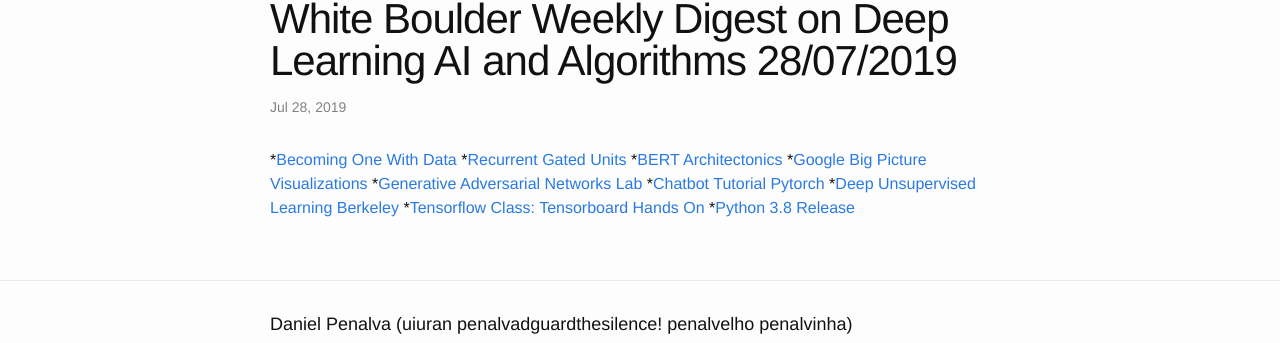
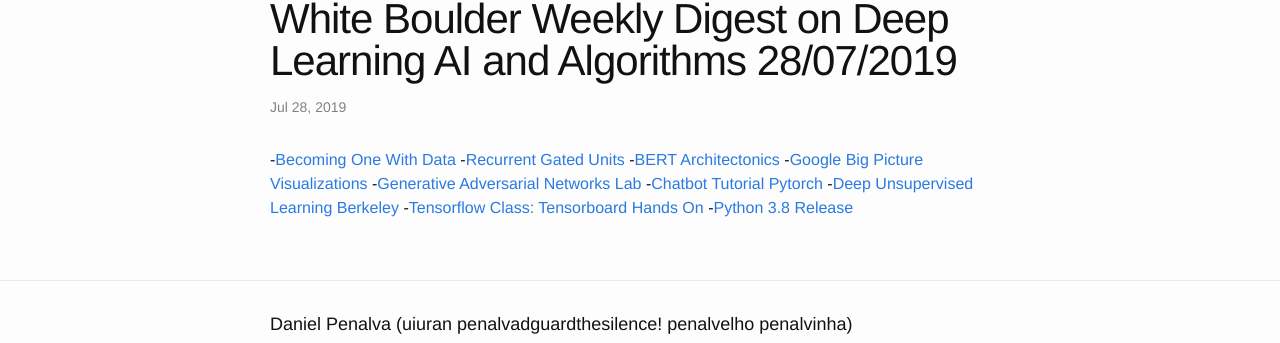
Before and after one commit to Uiuran/portfolio-datascience, a Jekyll site: the page built from _posts/2019-07-28-weekly-ai-dl-digest.markdown, in a window 1280 px wide. Shown: the part 206-549 px from the top of the page. Built offline with Jekyll 4.4.1, drawn with Linux system fonts in a browser that asks for light colours; comment, search, counter and statistics services are not loaded.

```diff
--- a/_posts/2019-07-28-weekly-ai-dl-digest.markdown
+++ b/_posts/2019-07-28-weekly-ai-dl-digest.markdown
@@ -5,15 +5,15 @@ categories: python chatbot bert bigpicture google data gatedunit unsupervised te
 comments: true
 published: true
 ---
-*[Becoming One With Data][becomeone]
-*[Recurrent Gated Units][gated]
-*[BERT Architectonics][bertarch]
-*[Google Big Picture Visualizations][bigpic]
-*[Generative Adversarial Networks Lab][ganslab]
-*[Chatbot Tutorial Pytorch][chatbot]
-*[Deep Unsupervised Learning Berkeley][deepunsup]
-*[Tensorflow Class: Tensorboard Hands On][handsontensorboard]
-*[Python 3.8 Release][python38]
+-[Becoming One With Data][becomeone]
+-[Recurrent Gated Units][gated]
+-[BERT Architectonics][bertarch]
+-[Google Big Picture Visualizations][bigpic]
+-[Generative Adversarial Networks Lab][ganslab]
+-[Chatbot Tutorial Pytorch][chatbot]
+-[Deep Unsupervised Learning Berkeley][deepunsup]
+-[Tensorflow Class: Tensorboard Hands On][handsontensorboard]
+-[Python 3.8 Release][python38]
 
 [becomeone]: https://blog.floydhub.com/becoming-one-with-the-data/
 [gated]: https://blog.floydhub.com/gru-with-pytorch
```
